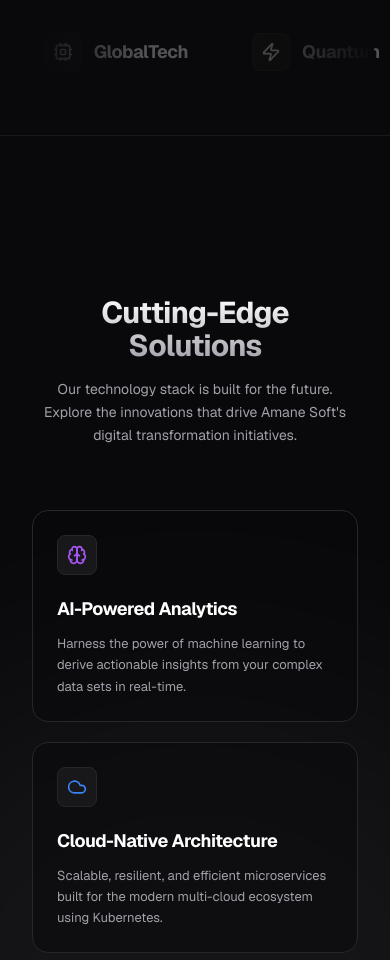
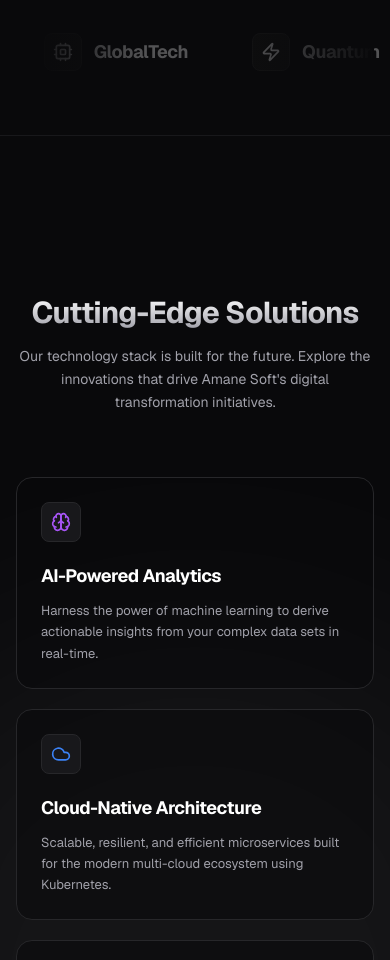
Before and after one commit to girishlade111/streamline-landing-pagee, a Next.js app: page / in a window 390 px wide. Shown: the part 1040-2000 px from the top of the page. Built offline with nearby package versions, Linux system fonts and the light colour scheme.

Commit message:
style(padding): standardize responsive padding across all sections

```diff
--- a/components/contact-section.tsx
+++ b/components/contact-section.tsx
@@ -35,7 +35,7 @@ export default function ContactSection() {
             {/* Background decoration */}
             <div className="absolute top-0 right-0 w-[800px] h-[800px] bg-purple-500/5 blur-[120px] rounded-full -z-10" />
 
-            <div className="container px-4">
+            <div className="container">
                 <div className="grid grid-cols-1 lg:grid-cols-2 gap-20 items-center">
                     <motion.div
                         initial={{ opacity: 0, x: -20 }}
--- a/components/cta.tsx
+++ b/components/cta.tsx
@@ -10,7 +10,7 @@ export default function CTA() {
       {/* Immersive background effects */}
       <div className="absolute top-1/2 left-1/2 -translate-x-1/2 -translate-y-1/2 w-full h-full bg-[radial-gradient(circle_at_center,_var(--tw-gradient-stops))] from-purple-500/10 via-transparent to-transparent -z-10" />
 
-      <div className="container px-4">
+      <div className="container">
         <div className="relative rounded-[3rem] border border-zinc-800 bg-zinc-900/40 p-12 md:p-20 overflow-hidden text-center backdrop-blur-xl">
           {/* Decorative Elements */}
           <div className="absolute top-0 right-0 p-12 opacity-5">
--- a/components/faq.tsx
+++ b/components/faq.tsx
@@ -40,7 +40,7 @@ export default function FAQ() {
 
   return (
     <section id="faq" className="py-24 md:py-32 bg-zinc-950">
-      <div className="container max-w-4xl px-4">
+      <div className="container max-w-4xl">
         <div className="text-center mb-16">
           <motion.div
             initial={{ opacity: 0, y: 10 }}
@@ -75,11 +75,10 @@ export default function FAQ() {
           {faqs.map((faq, index) => (
             <motion.div
               key={index}
-              className={`rounded-2xl border transition-all duration-300 ${
-                openIndex === index
+              className={`rounded-2xl border transition-all duration-300 ${openIndex === index
                   ? "bg-zinc-900/50 border-zinc-700 shadow-xl"
                   : "bg-zinc-900/20 border-zinc-800 hover:border-zinc-700"
-              }`}
+                }`}
               initial={{ opacity: 0, y: 10 }}
               whileInView={{ opacity: 1, y: 0 }}
               viewport={{ once: true }}
@@ -89,16 +88,14 @@ export default function FAQ() {
                 className="flex w-full items-center justify-between p-5 lg:p-6 text-left outline-none"
                 onClick={() => toggleFAQ(index)}
               >
-                <span className={`text-base font-bold transition-colors ${
-                  openIndex === index ? "text-white" : "text-zinc-300"
-                }`}>
+                <span className={`text-base font-bold transition-colors ${openIndex === index ? "text-white" : "text-zinc-300"
+                  }`}>
                   {faq.question}
                 </span>
-                <div className={`flex h-7 w-7 items-center justify-center rounded-full border transition-all duration-300 ${
-                  openIndex === index
+                <div className={`flex h-7 w-7 items-center justify-center rounded-full border transition-all duration-300 ${openIndex === index
                     ? "bg-white border-white text-black rotate-180"
                     : "bg-zinc-800 border-zinc-700 text-zinc-400"
-                }`}>
+                  }`}>
                   <ChevronDown className="h-3.5 w-3.5" />
                 </div>
               </button>
--- a/components/footer.tsx
+++ b/components/footer.tsx
@@ -25,7 +25,7 @@ export default function Footer() {
 
   return (
     <footer className="bg-zinc-950 border-t border-zinc-900 overflow-hidden">
-      <div className="container px-4 py-16 md:py-24">
+      <div className="container py-16 md:py-24">
         <motion.div
           className="grid grid-cols-1 md:grid-cols-2 lg:grid-cols-4 gap-12 lg:gap-8"
           variants={footerVariants}
--- a/components/hero.tsx
+++ b/components/hero.tsx
@@ -14,7 +14,7 @@ export default function Hero() {
         <div className="absolute bottom-[20%] left-[20%] w-[60%] h-[1px] bg-cyan-500/10 blur-[60px] rotate-[15deg]" />
       </div>
 
-      <div className="container relative z-10 mx-auto px-4 text-center">
+      <div className="container relative z-10 mx-auto text-center">
         <div className="max-w-4xl mx-auto space-y-8">
           <motion.div
             initial={{ opacity: 0, y: -10 }}
--- a/components/services.tsx
+++ b/components/services.tsx
@@ -48,7 +48,7 @@ export default function Services() {
       {/* Background Decorative Element */}
       <div className="absolute top-0 left-0 w-full h-full bg-[linear-gradient(to_right,#80808012_1px,transparent_1px),linear-gradient(to_bottom,#80808012_1px,transparent_1px)] bg-[size:40px_40px] [mask-image:radial-gradient(ellipse_60%_50%_at_50%_0%,#000_70%,transparent_100%)]" />
 
-      <div className="container relative z-10 px-4">
+      <div className="container relative z-10">
         <div className="flex flex-col md:flex-row justify-between items-end mb-12 gap-6">
           <div className="max-w-2xl">
             <motion.h2
--- a/components/stats.tsx
+++ b/components/stats.tsx
@@ -41,7 +41,7 @@ export default function Stats() {
       <div className="absolute top-0 right-0 w-[500px] h-[500px] bg-purple-500/10 blur-[120px] rounded-full -z-10" />
       <div className="absolute bottom-0 left-0 w-[500px] h-[500px] bg-blue-500/10 blur-[120px] rounded-full -z-10" />
 
-      <div className="container px-4">
+      <div className="container">
         <div className="grid grid-cols-1 gap-12 lg:grid-cols-2 items-center">
           <motion.div
             initial={{ opacity: 0, x: -20 }}
--- a/components/testimonials.tsx
+++ b/components/testimonials.tsx
@@ -52,7 +52,7 @@ const testimonials = [
 export default function Testimonials() {
   return (
     <section id="testimonials" className="py-24 md:py-32 bg-zinc-950 overflow-hidden">
-      <div className="container px-4">
+      <div className="container">
         <div className="flex flex-col items-center text-center mb-20">
           <motion.div
             initial={{ opacity: 0, scale: 0.9 }}
--- a/components/trusted-by.tsx
+++ b/components/trusted-by.tsx
@@ -15,7 +15,7 @@ const partners = [
 export default function TrustedBy() {
   return (
     <section className="py-16 bg-zinc-950 border-y border-zinc-900 overflow-hidden relative">
-      <div className="container px-4">
+      <div className="container">
         <p className="mb-12 text-center text-[10px] font-bold text-zinc-500 uppercase tracking-[0.2em]">
           Empowering the world's most innovative engineering teams
         </p>
@@ -41,7 +41,7 @@ export default function TrustedBy() {
                 className="flex items-center gap-3 grayscale opacity-30 hover:opacity-100 hover:grayscale-0 transition-all duration-500 cursor-default"
               >
                 <div className="p-2 rounded-lg bg-zinc-900 border border-zinc-800">
-                    <partner.icon className="h-5 w-5 text-white" />
+                  <partner.icon className="h-5 w-5 text-white" />
                 </div>
                 <span className="text-lg font-bold text-white tracking-tight whitespace-nowrap">
                   {partner.name}
--- a/tailwind.config.js
+++ b/tailwind.config.js
@@ -5,7 +5,12 @@ module.exports = {
   theme: {
     container: {
       center: true,
-      padding: "2rem",
+      padding: {
+        DEFAULT: "1rem",
+        sm: "1.5rem",
+        lg: "2rem",
+        xl: "2.5rem",
+      },
       screens: {
         "2xl": "1400px",
       },
```
Lines whose indentation alone changed are shown as unchanged.
